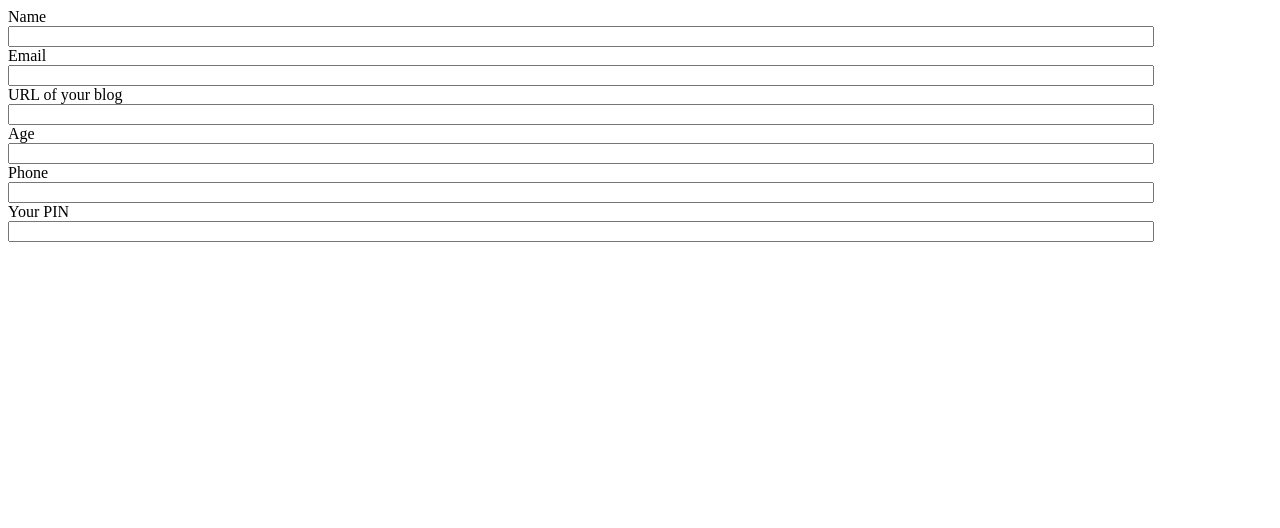
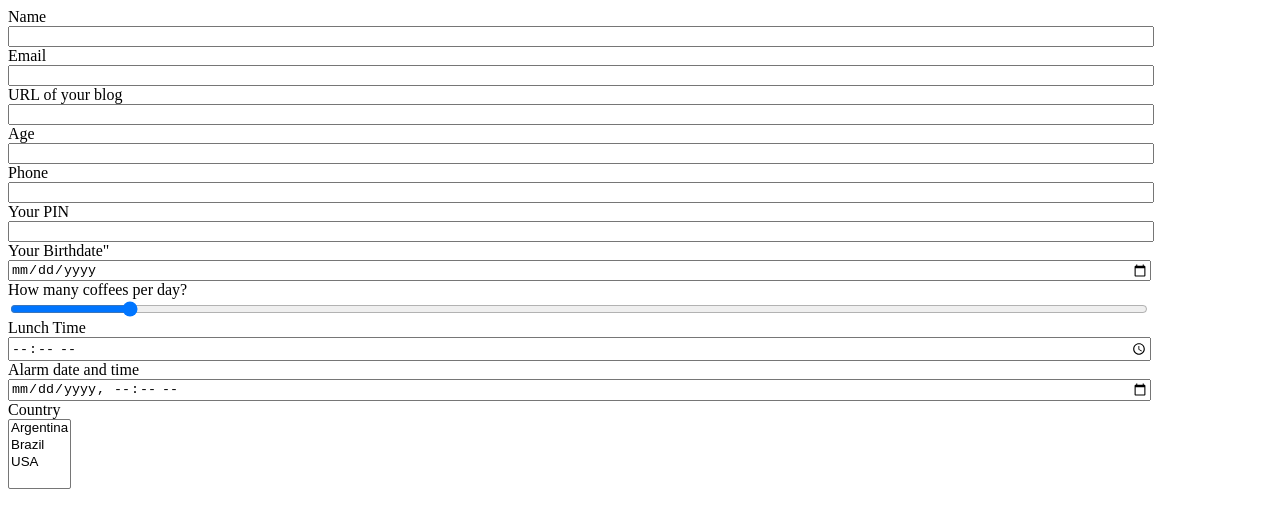
Before and after one commit to dastangoo/Oreilly_Learning_Path_HTML5_Fundamentals, a plain HTML site: page form.html in a window 1280 px wide. Drawn offline with Linux system fonts and the light colour scheme.

Commit message:
Talking about native controls.

```diff
--- a/form.html
+++ b/form.html
@@ -30,4 +30,27 @@
 
     <label for="pin">Your PIN</label>
     <input type="password" id="pin" name="pin" pattern="[0-9]*">
+
+    <label for="birthdate">Your Birthdate"</label>
+    <input type="date" id="birthdate" name="birthdate">
+
+    <label for="qty">How many coffees per day?</label>
+    <input type="range" id="qty" name="qty" min="0" max="20" value="2">
+
+    <label for="lunchtime">Lunch Time</label>
+    <input type="time" id="lunchtime">
+
+    <!-- <label for="alarm">Alarm date and time</label>
+    <input type="datetime" id="alarm"> -->
+
+    <label for="alarm">Alarm date and time</label>
+    <input type="datetime-local" id="alarm">
+
+    <label for="country">Country</label>
+    <select id="country" multiple>
+      <option>Argentina</option>
+      <option>Brazil</option>
+      <option>USA</option>
+    </select>
+
   </form>
```
